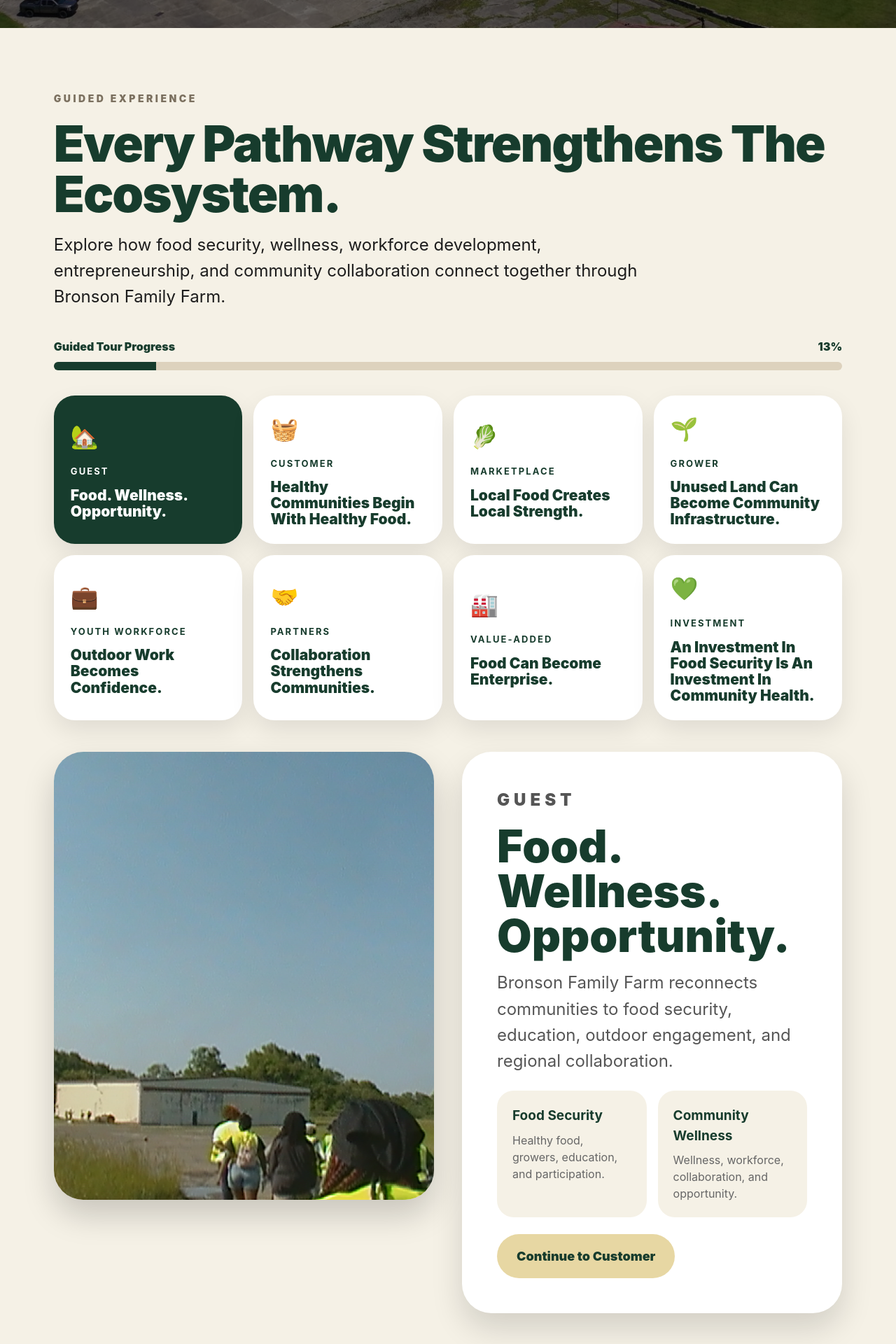
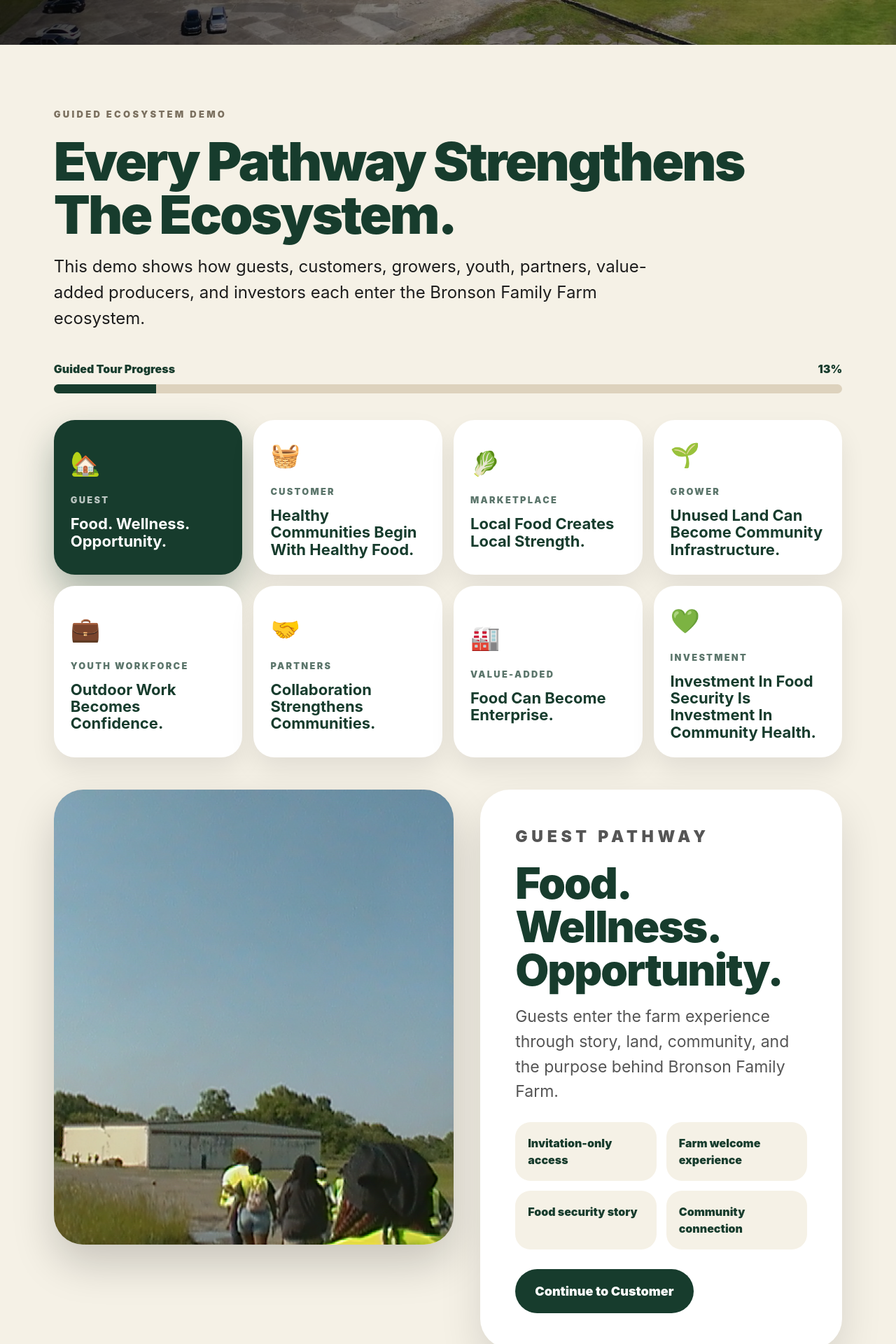
Before and after one commit to cburgessemail-gif/bronson-demo, a React (Vite) app: page / in a window 1280 px wide. Shown: the part 760-2680 px from the top of the page at 70% size. Built offline with nearby package versions, Linux system fonts and the light colour scheme.

Commit message:
Refactor pathways structure to use objects

```diff
--- a/src/App.tsx
+++ b/src/App.tsx
@@ -4,138 +4,307 @@ const eventbriteUrl =
   "https://www.eventbrite.com/e/1984126092554?aff=oddtdtcreator";
 
 const pathways = [
-  ["guest", "Guest", "🏡", "/SAM_0220.JPG", "Food. Wellness. Opportunity.", "Bronson Family Farm reconnects communities to food security, education, outdoor engagement, and regional collaboration."],
-  ["customer", "Customer", "🧺", "/SAM_0249.JPG", "Healthy Communities Begin With Healthy Food.", "Fresh food access, nutrition awareness, and community participation strengthen long-term wellness and food security."],
-  ["marketplace", "Marketplace", "🥬", "/SAM_0255.JPG", "Local Food Creates Local Strength.", "The marketplace transforms participation into food access, economic circulation, grower opportunity, and sustainability."],
-  ["grower", "Grower", "🌱", "/SAM_0281.JPG", "Unused Land Can Become Community Infrastructure.", "Growers access tools, knowledge, seedlings, demonstrations, collaboration, and pathways into local participation."],
-  ["youth", "Youth Workforce", "💼", "/Samaeera2.jpg", "Outdoor Work Becomes Confidence.", "Young people develop leadership, responsibility, workforce readiness, and stewardship through hands-on participation."],
-  ["partners", "Partners", "🤝", "/SAM_0301.JPG", "Collaboration Strengthens Communities.", "Regional partnerships connect food security, wellness, workforce development, education, and sustainability."],
-  ["value", "Value-Added", "🏭", "/culniary_edibleflowers.jpeg", "Food Can Become Enterprise.", "Local products, prepared foods, packaging, and entrepreneurship strengthen regional economic participation."],
-  ["investment", "Investment", "💚", "/GrowArea2.jpg", "An Investment In Food Security Is An Investment In Community Health.", "Support expands food access, youth workforce development, wellness programming, infrastructure, and regional resilience."],
-] as const;
+  {
+    id: "guest",
+    label: "Guest",
+    icon: "🏡",
+    image: "/SAM_0220.JPG",
+    title: "Food. Wellness. Opportunity.",
+    body: "Guests enter the farm experience through story, land, community, and the purpose behind Bronson Family Farm.",
+    bullets: ["Invitation-only access", "Farm welcome experience", "Food security story", "Community connection"],
+  },
+  {
+    id: "customer",
+    label: "Customer",
+    icon: "🧺",
+    image: "/SAM_0249.JPG",
+    title: "Healthy Communities Begin With Healthy Food.",
+    body: "Customers connect to fresh food, seedlings, nutrition education, and repeat healthy choices.",
+    bullets: ["Fresh produce", "Seedlings", "Bubble Babies™", "Nutrition awareness"],
+  },
+  {
+    id: "marketplace",
+    label: "Marketplace",
+    icon: "🥬",
+    image: "/SAM_0255.JPG",
+    title: "Local Food Creates Local Strength.",
+    body: "The marketplace converts interest into participation, sales, grower opportunity, and sustainability.",
+    bullets: ["Grower tables", "Demonstrations", "Food access", "Regional marketplace"],
+  },
+  {
+    id: "grower",
+    label: "Grower",
+    icon: "🌱",
+    image: "/SAM_0281.JPG",
+    title: "Unused Land Can Become Community Infrastructure.",
+    body: "Growers access tools, knowledge, demonstrations, seedlings, and market participation.",
+    bullets: ["Growing support", "Tools and supplies", "Peer learning", "Market pathways"],
+  },
+  {
+    id: "youth",
+    label: "Youth Workforce",
+    icon: "💼",
+    image: "/Samaeera2.jpg",
+    title: "Outdoor Work Becomes Confidence.",
+    body: "Youth build responsibility, readiness, confidence, and practical skills through farm-based work.",
+    bullets: ["Workforce readiness", "Leadership", "Responsibility", "Hands-on learning"],
+  },
+  {
+    id: "partners",
+    label: "Partners",
+    icon: "🤝",
+    image: "/SAM_0301.JPG",
+    title: "Collaboration Strengthens Communities.",
+    body: "Partners align resources around food security, wellness, education, workforce, and sustainability.",
+    bullets: ["City partners", "Education partners", "Health partners", "Community organizations"],
+  },
+  {
+    id: "value",
+    label: "Value-Added",
+    icon: "🏭",
+    image: "/culniary_edibleflowers.jpeg",
+    title: "Food Can Become Enterprise.",
+    body: "Value-added producers turn food, flowers, herbs, and local creativity into enterprise opportunities.",
+    bullets: ["Prepared foods", "Edible flowers", "Packaging", "Entrepreneurship"],
+  },
+  {
+    id: "investment",
+    label: "Investment",
+    icon: "💚",
+    image: "/GrowArea2.jpg",
+    title: "Investment In Food Security Is Investment In Community Health.",
+    body: "Support expands infrastructure, food access, youth workforce, wellness, and long-term resilience.",
+    bullets: ["Infrastructure", "Workforce", "Food access", "Community resilience"],
+  },
+];
 
-export default function App() {
+const participants = [
+  "Parker Farms",
+  "BIOPIC / Sophia Buggs",
+  "SMARTS",
+  "Flying High Inc.",
+  "Gates Drone Services",
+  "Home Depot",
+  "Elliott’s Garden Center",
+  "Petitti Garden Centers",
+  "Farm & Family Alliance Inc.",
+];
+
+function App() {
   const [active, setActive] = useState(pathways[0]);
-  const index = pathways.findIndex((p) => p[0] === active[0]);
-  const progress = useMemo(() => Math.round(((index + 1) / pathways.length) * 100), [index]);
+  const index = pathways.findIndex((p) => p.id === active.id);
   const next = pathways[(index + 1) % pathways.length];
+  const progress = useMemo(
+    () => Math.round(((index + 1) / pathways.length) * 100),
+    [index]
+  );
 
   return (
     <>
       <style>{css}</style>
 
       <main>
+        <nav className="nav">
+          <div>
+            <strong>Bronson Family Farm</strong>
+            <span>Community Food Ecosystem</span>
+          </div>
+          <div className="navLinks">
+            <a href="#experience">Experience</a>
+            <a href="#market">Market</a>
+            <a href="#partners">Participants</a>
+            <a href={eventbriteUrl} target="_blank">Register</a>
+          </div>
+        </nav>
+
         <section className="hero">
-          <img src="/GrowArea.jpg" className="heroImg" />
-          <div className="overlay" />
-          <div className="heroContent">
-            <div className="pill">Growers Supply Market · May 16, 2026 · By Invitation Only</div>
-            <h1>Food Security<br />Begins Locally.</h1>
+          <img src="/GrowArea.jpg" />
+          <div className="shade" />
+          <div className="heroText">
+            <p className="eyebrow">Growers Supply Market · May 16, 2026 · By Invitation Only</p>
+            <h1>Food Security Begins Locally.</h1>
             <p>
               Bronson Family Farm is building a regional ecosystem for food security,
               wellness, workforce development, entrepreneurship, and community resilience
               throughout Youngstown and Mahoning County.
             </p>
-            <div className="actions">
-              <a href="#guided" className="primary">Begin Guided Experience</a>
-              <a href={eventbriteUrl} target="_blank" rel="noreferrer" className="secondary">Register For Event</a>
+            <div className="buttons">
+              <a href="#experience" className="goldBtn">Begin Guided Experience</a>
+              <a href={eventbriteUrl} target="_blank" className="glassBtn">Register For Event</a>
             </div>
           </div>
         </section>
 
-        <section id="guided" className="section">
-          <p className="kicker">Guided Experience</p>
+        <section id="experience" className="section">
+          <p className="kicker">Guided Ecosystem Demo</p>
           <h2>Every Pathway Strengthens The Ecosystem.</h2>
           <p className="lead">
-            Explore how food security, wellness, workforce development, entrepreneurship,
-            and community collaboration connect together through Bronson Family Farm.
+            This demo shows how guests, customers, growers, youth, partners,
+            value-added producers, and investors each enter the Bronson Family Farm ecosystem.
           </p>
 
-          <div className="progressText">
-            <span>Guided Tour Progress</span><span>{progress}%</span>
+          <div className="progress">
+            <span>Guided Tour Progress</span>
+            <span>{progress}%</span>
           </div>
           <div className="bar"><div style={{ width: `${progress}%` }} /></div>
 
-          <div className="cards">
+          <div className="pathGrid">
             {pathways.map((p) => (
               <button
-                key={p[0]}
+                key={p.id}
                 onClick={() => setActive(p)}
-                className={active[0] === p[0] ? "card active" : "card"}
+                className={active.id === p.id ? "path active" : "path"}
               >
-                <div className="icon">{p[2]}</div>
-                <strong>{p[1]}</strong>
-                <span>{p[4]}</span>
+                <span className="icon">{p.icon}</span>
+                <small>{p.label}</small>
+                <strong>{p.title}</strong>
               </button>
             ))}
           </div>
 
           <div className="feature">
-            <img src={active[3]} />
-            <div className="featureText">
-              <p className="kicker">{active[1]}</p>
-              <h3>{active[4]}</h3>
-              <p>{active[5]}</p>
-
-              <div className="miniGrid">
-                <div><strong>Food Security</strong><span>Healthy food, growers, education, and participation.</span></div>
-                <div><strong>Community Wellness</strong><span>Wellness, workforce, collaboration, and opportunity.</span></div>
+            <div className="photoCard">
+              <img src={active.image} />
+            </div>
+            <div className="storyCard">
+              <p className="kicker">{active.label} Pathway</p>
+              <h3>{active.title}</h3>
+              <p>{active.body}</p>
+              <div className="bulletGrid">
+                {active.bullets.map((b) => (
+                  <div key={b}>{b}</div>
+                ))}
               </div>
-
-              <button onClick={() => setActive(next)} className="primary button">
-                Continue to {next[1]}
+              <button onClick={() => setActive(next)} className="darkBtn">
+                Continue to {next.label}
               </button>
             </div>
           </div>
         </section>
 
+        <section id="market" className="split">
+          <div>
+            <p className="kicker light">Marketplace Purpose</p>
+            <h2>From Demonstration To Participation.</h2>
+            <p>
+              The Growers Supply Market is designed to move people from awareness
+              into action — learning, growing, buying, volunteering, partnering,
+              and investing in local food infrastructure.
+            </p>
+          </div>
+          <img src="/SAM_0255.JPG" />
+        </section>
+
         <section className="impact">
-          <div><span>Food Security</span><h3>Food Access Is Community Infrastructure.</h3><p>Agriculture, education, wellness, workforce development, and participation strengthen long-term food security.</p></div>
-          <div><span>Healthcare</span><h3>Food Security Is Preventive Healthcare.</h3><p>Healthy food access, outdoor engagement, workforce opportunity, and community stability are interconnected.</p></div>
-          <div><span>Transformation</span><h3>Transformation Begins With Vision.</h3><p>Overlooked land becomes a destination for food security, wellness, entrepreneurship, education, and agritourism.</p></div>
+          <div>
+            <span>Food Security</span>
+            <h3>Food Access Is Community Infrastructure.</h3>
+            <p>Healthy food, growing knowledge, and local production strengthen community resilience.</p>
+          </div>
+          <div>
+            <span>Workforce</span>
+            <h3>Outdoor Work Builds Readiness.</h3>
+            <p>Youth and adults gain confidence, responsibility, skills, and pathways to opportunity.</p>
+          </div>
+          <div>
+            <span>Enterprise</span>
+            <h3>Growers Are Entrepreneurs.</h3>
+            <p>Small growers and value-added producers become part of a larger regional food economy.</p>
+          </div>
+        </section>
+
+        <section id="partners" className="section">
+          <p className="kicker">Participants & Community Presence</p>
+          <h2>Who Will Be There — Doing What.</h2>
+          <div className="participantGrid">
+            {participants.map((p) => (
+              <div key={p}>{p}</div>
+            ))}
+          </div>
         </section>
 
         <section className="final">
           <p className="kicker gold">Final Message</p>
           <h2>This Is More Than A Farm.</h2>
           <p>
-            Bronson Family Farm is building community infrastructure designed to grow food,
-            opportunity, wellness, sustainability, and future generations throughout the Mahoning Valley.
+            Bronson Family Farm is a place-based ecosystem designed to grow food,
+            opportunity, wellness, sustainability, and future generations throughout
+            the Mahoning Valley.
           </p>
-          <a href={eventbriteUrl} target="_blank" rel="noreferrer" className="primary">Register For Event</a>
+          <a href={eventbriteUrl} target="_blank" className="goldBtn">Register For Growers Supply Market</a>
         </section>
       </main>
     </>
   );
 }
 
+export default App;
+
 const css = `
-*{box-sizing:border-box} html{scroll-behavior:smooth} body{margin:0;background:#F5F1E6;color:#1C1C1C;font-family:Inter,Arial,sans-serif}
-.hero{position:relative;min-height:100vh;overflow:hidden;display:flex;align-items:center}
-.heroImg{position:absolute;inset:0;width:100%;height:100%;object-fit:cover}
-.overlay{position:absolute;inset:0;background:rgba(0,0,0,.58)}
-.heroContent{position:relative;z-index:2;max-width:1100px;padding:80px 6vw;color:white}
-.pill{display:inline-block;border:1px solid rgba(255,255,255,.35);background:rgba(255,255,255,.12);padding:12px 20px;border-radius:999px;font-weight:800;margin-bottom:30px}
-h1{font-size:clamp(58px,9vw,112px);line-height:.92;margin:0;font-weight:950;letter-spacing:-4px}
-.hero p,.lead{font-size:24px;line-height:1.55;max-width:900px}
-.actions{display:flex;gap:16px;flex-wrap:wrap;margin-top:36px}
-.primary,.secondary{display:inline-block;text-decoration:none;border-radius:999px;padding:18px 28px;font-weight:900;font-size:18px}
-.primary{background:#E7D7A3;color:#173C2D;border:0}
-.secondary{color:white;border:1px solid rgba(255,255,255,.45);background:rgba(255,255,255,.12)}
+*{box-sizing:border-box}
+html{scroll-behavior:smooth}
+body{margin:0;background:#F5F1E6;color:#1C1C1C;font-family:Inter,Arial,sans-serif}
+a{text-decoration:none}
+.nav{position:sticky;top:0;z-index:50;display:flex;justify-content:space-between;align-items:center;padding:18px 6vw;background:rgba(245,241,230,.94);backdrop-filter:blur(16px);border-bottom:1px solid #d9cfbb}
+.nav strong{display:block;color:#173C2D;font-size:22px;font-weight:950}
+.nav span{display:block;font-size:12px;text-transform:uppercase;letter-spacing:.18em;color:#7b705f;font-weight:800}
+.navLinks{display:flex;gap:12px}
+.navLinks a{padding:10px 18px;border-radius:99px;background:white;color:#173C2D;font-weight:900;box-shadow:0 6px 18px rgba(0,0,0,.06)}
+.hero{position:relative;min-height:92vh;display:flex;align-items:center;overflow:hidden}
+.hero img{position:absolute;inset:0;width:100%;height:100%;object-fit:cover}
+.shade{position:absolute;inset:0;background:linear-gradient(90deg,rgba(0,0,0,.78),rgba(0,0,0,.42),rgba(0,0,0,.18))}
+.heroText{position:relative;z-index:2;max-width:1100px;padding:90px 6vw;color:white}
+.eyebrow,.kicker{text-transform:uppercase;letter-spacing:.25em;font-size:13px;font-weight:950;color:#7b705f}
+.eyebrow{display:inline-block;color:#E7D7A3;background:rgba(255,255,255,.12);border:1px solid rgba(255,255,255,.28);border-radius:99px;padding:12px 18px}
+h1{font-size:clamp(62px,9vw,118px);line-height:.9;margin:28px 0;font-weight:950;letter-spacing:-5px}
+.heroText p:not(.eyebrow),.lead{font-size:24px;line-height:1.55;max-width:880px}
+.buttons{display:flex;gap:16px;flex-wrap:wrap;margin-top:36px}
+.goldBtn,.glassBtn,.darkBtn{display:inline-block;border:0;border-radius:99px;padding:18px 28px;font-weight:950;font-size:18px;cursor:pointer}
+.goldBtn{background:#E7D7A3;color:#173C2D}
+.glassBtn{background:rgba(255,255,255,.12);border:1px solid rgba(255,255,255,.35);color:white}
+.darkBtn{background:#173C2D;color:white;margin-top:28px}
 .section{max-width:1280px;margin:auto;padding:90px 6vw}
-.kicker{text-transform:uppercase;letter-spacing:.25em;font-weight:950;color:#7b705f;font-size:14px}
-h2{font-size:clamp(42px,6vw,72px);line-height:1;margin:18px 0;color:#173C2D;font-weight:950;letter-spacing:-2px}
-.progressText{display:flex;justify-content:space-between;font-weight:900;color:#173C2D;margin-top:40px}
-.bar{height:12px;background:#ddd2bd;border-radius:99px;overflow:hidden;margin:10px 0 36px}.bar div{height:100%;background:#173C2D}
-.cards{display:grid;grid-template-columns:repeat(4,1fr);gap:16px;margin-bottom:45px}
-.card{text-align:left;border:0;border-radius:30px;padding:24px;background:white;color:#173C2D;box-shadow:0 14px 35px rgba(0,0,0,.09);cursor:pointer}
-.card.active{background:#173C2D;color:white}.icon{font-size:32px;margin-bottom:16px}.card strong{display:block;text-transform:uppercase;letter-spacing:.16em;font-size:13px}.card span{display:block;margin-top:12px;font-size:21px;font-weight:950;line-height:1.1}
-.feature{display:grid;grid-template-columns:1fr 1fr;gap:40px}.feature>img{width:100%;height:640px;object-fit:cover;border-radius:42px;box-shadow:0 22px 45px rgba(0,0,0,.18)}
-.featureText{background:white;border-radius:42px;padding:50px;box-shadow:0 22px 45px rgba(0,0,0,.14);display:flex;flex-direction:column;justify-content:center}
-h3{font-size:clamp(38px,5vw,64px);line-height:1;margin:16px 0;color:#173C2D;font-weight:950}.featureText p{font-size:24px;line-height:1.55;color:#555}
-.miniGrid{display:grid;grid-template-columns:1fr 1fr;gap:16px;margin:24px 0}.miniGrid div{background:#F5F1E6;border-radius:24px;padding:22px}.miniGrid strong{display:block;color:#173C2D;font-size:19px}.miniGrid span{display:block;margin-top:8px;color:#666;line-height:1.5}
-.button{border:0;cursor:pointer;width:max-content}
-.impact{background:#173C2D;color:white;display:grid;grid-template-columns:repeat(3,1fr);gap:28px;padding:90px 6vw}.impact div{background:rgba(255,255,255,.1);border-radius:36px;padding:36px}.impact span,.gold{color:#E7D7A3}.impact h3{color:white;font-size:42px}.impact p{font-size:20px;line-height:1.6;color:rgba(255,255,255,.82)}
-.final{text-align:center;background:linear-gradient(135deg,#10281d,#173C2D,#2a241b);color:white;padding:110px 6vw}.final h2{color:white}.final p{font-size:25px;line-height:1.6;max-width:900px;margin:30px auto}
-@media(max-width:900px){.cards,.feature,.impact,.miniGrid{grid-template-columns:1fr}.feature>img{height:420px}h1{letter-spacing:-2px}.hero p,.lead,.featureText p{font-size:20px}.featureText{padding:32px}}
+h2{font-size:clamp(46px,6vw,76px);line-height:1;margin:18px 0;color:#173C2D;font-weight:950;letter-spacing:-3px}
+.progress{display:flex;justify-content:space-between;margin-top:42px;font-weight:950;color:#173C2D}
+.bar{height:13px;border-radius:99px;overflow:hidden;background:#ddd2bd;margin:10px 0 38px}
+.bar div{height:100%;background:#173C2D}
+.pathGrid{display:grid;grid-template-columns:repeat(4,1fr);gap:16px;margin-bottom:46px}
+.path{text-align:left;border:0;background:white;color:#173C2D;border-radius:30px;padding:24px;box-shadow:0 18px 36px rgba(0,0,0,.08);cursor:pointer}
+.path.active{background:#173C2D;color:white;box-shadow:0 24px 50px rgba(23,60,45,.35)}
+.icon{font-size:34px;display:block;margin-bottom:18px}
+.path small{display:block;text-transform:uppercase;letter-spacing:.18em;font-weight:950;opacity:.7}
+.path strong{display:block;font-size:22px;line-height:1.1;margin-top:12px}
+.feature{display:grid;grid-template-columns:1.05fr .95fr;gap:38px;align-items:stretch}
+.photoCard{height:650px;border-radius:42px;overflow:hidden;box-shadow:0 28px 60px rgba(0,0,0,.18)}
+.photoCard img,.split img{width:100%;height:100%;object-fit:cover}
+.storyCard{background:white;border-radius:42px;padding:50px;box-shadow:0 28px 60px rgba(0,0,0,.12)}
+h3{font-size:clamp(38px,5vw,62px);line-height:1;margin:18px 0;color:#173C2D;font-weight:950;letter-spacing:-2px}
+.storyCard p{font-size:23px;line-height:1.55;color:#555}
+.bulletGrid{display:grid;grid-template-columns:repeat(2,1fr);gap:14px;margin-top:25px}
+.bulletGrid div{background:#F5F1E6;border-radius:22px;padding:18px;font-weight:900;color:#173C2D}
+.split{display:grid;grid-template-columns:1fr 1fr;gap:50px;align-items:center;background:#173C2D;color:white;padding:90px 6vw}
+.split h2{color:white}
+.split p{font-size:24px;line-height:1.6;color:rgba(255,255,255,.86)}
+.split img{height:560px;border-radius:42px;box-shadow:0 28px 60px rgba(0,0,0,.25)}
+.light{color:#E7D7A3}
+.impact{display:grid;grid-template-columns:repeat(3,1fr);gap:24px;padding:90px 6vw;background:#10281d;color:white}
+.impact div{background:rgba(255,255,255,.1);border-radius:36px;padding:36px}
+.impact span{color:#E7D7A3;text-transform:uppercase;letter-spacing:.22em;font-size:13px;font-weight:950}
+.impact h3{color:white;font-size:40px}
+.impact p{font-size:20px;line-height:1.6;color:rgba(255,255,255,.82)}
+.participantGrid{display:grid;grid-template-columns:repeat(3,1fr);gap:18px;margin-top:38px}
+.participantGrid div{background:white;border-radius:28px;padding:28px;color:#173C2D;font-size:22px;font-weight:950;box-shadow:0 18px 36px rgba(0,0,0,.08)}
+.final{text-align:center;padding:110px 6vw;background:linear-gradient(135deg,#10281d,#173C2D,#2a241b);color:white}
+.final h2{color:white}
+.final p{max-width:920px;margin:30px auto;font-size:26px;line-height:1.6;color:rgba(255,255,255,.86)}
+.gold{color:#E7D7A3}
+@media(max-width:900px){
+.nav{align-items:flex-start;gap:12px;flex-direction:column}.navLinks{flex-wrap:wrap}
+.pathGrid,.feature,.split,.impact,.participantGrid,.bulletGrid{grid-template-columns:1fr}
+.photoCard,.split img{height:430px}
+h1{letter-spacing:-2px}
+.heroText p:not(.eyebrow),.lead,.storyCard p,.split p{font-size:20px}
+.storyCard{padding:32px}
+}
 `;
```
